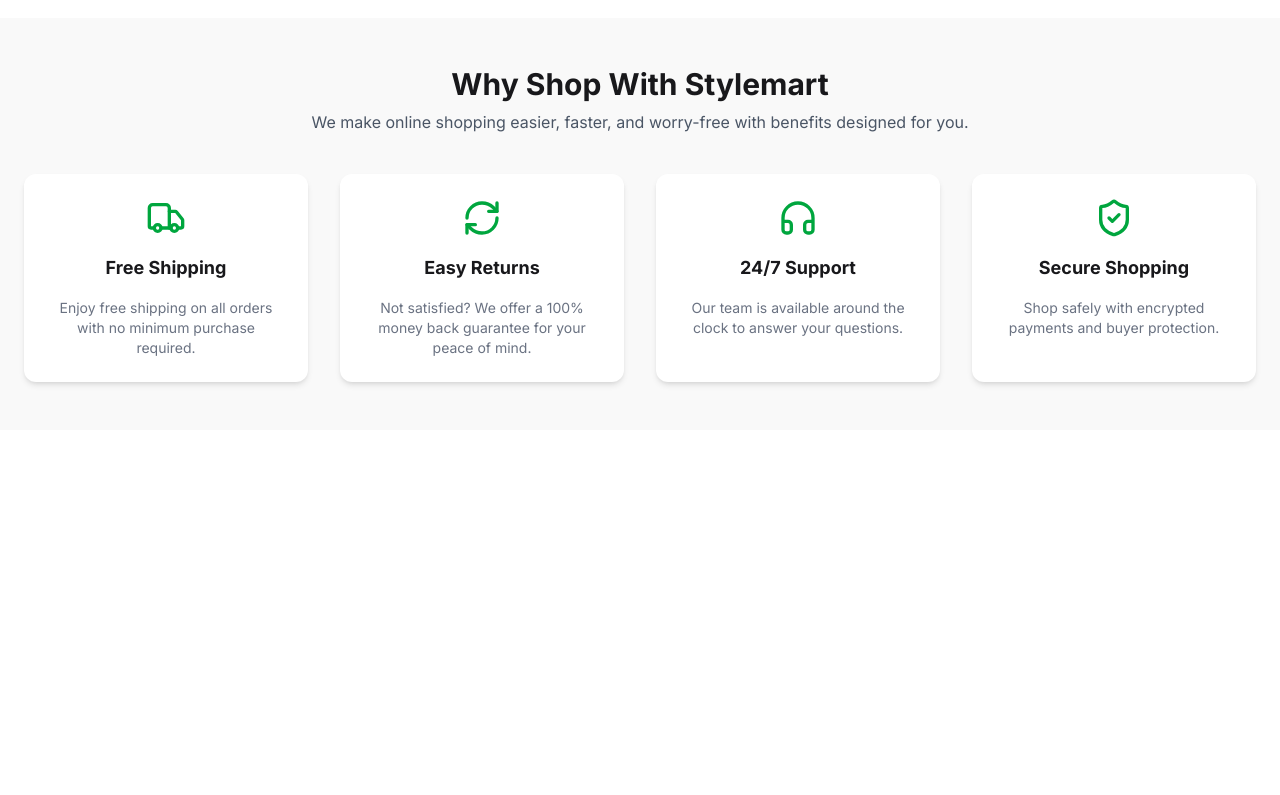
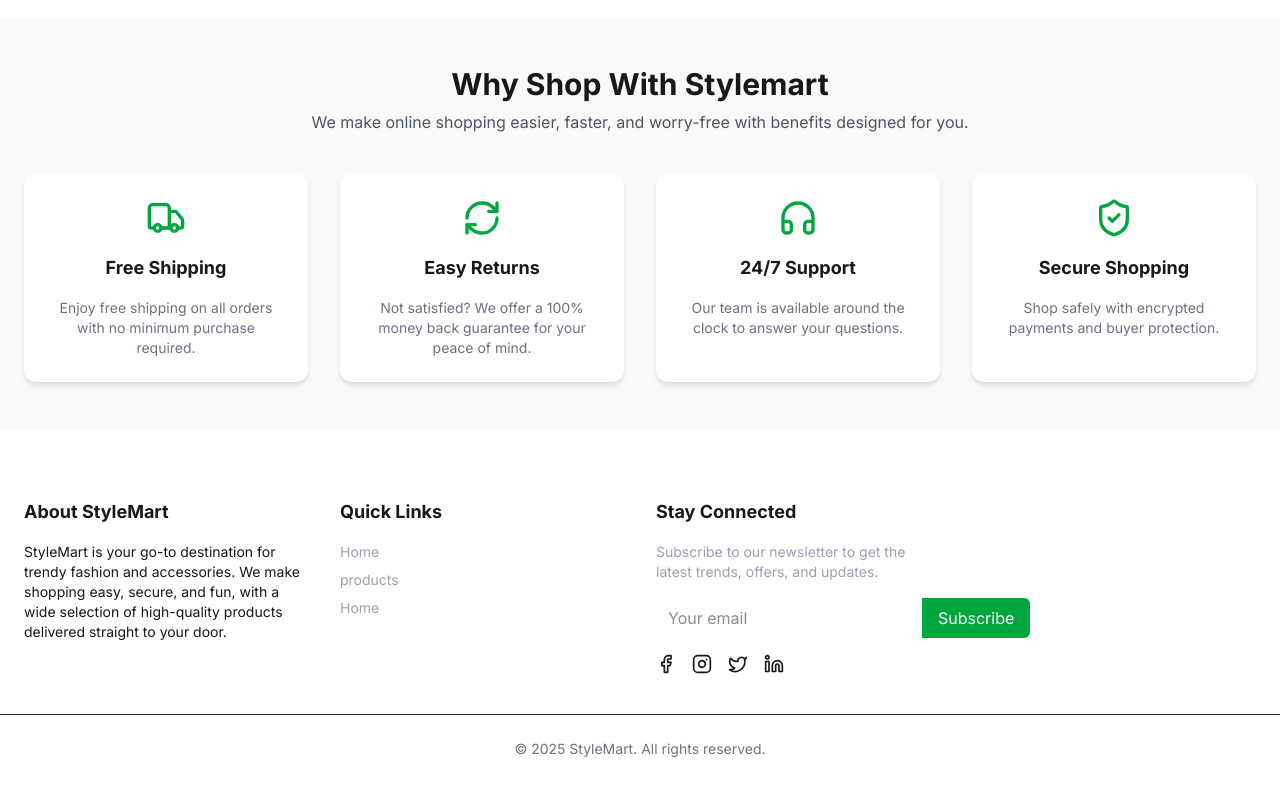
Before and after one commit to dev-sharafat/StyleMart, a Next.js app: page / in a window 1280 px wide. Shown: the part 1217-2012 px from the top of the page. Before the commit the page ends 1667 px from the top, so only its background shows below. Built offline with nearby package versions, Linux system fonts and the light colour scheme.

Commit message:
adding the footer section

```diff
--- a/src/app/layout.js
+++ b/src/app/layout.js
@@ -1,6 +1,7 @@
 import { Geist, Geist_Mono, Inter } from "next/font/google";
 import "./globals.css";
 import NavBar from "@/components/NavBar";
+import Footer from "@/components/Footer";
 
 const geistSans = Geist({
   variable: "--font-geist-sans",
@@ -33,6 +34,9 @@ export default function RootLayout({ children }) {
         <main>
          {children}
         </main>
+        <footer>
+          <Footer/>
+        </footer>
       </body>
     </html>
   );
--- /dev/null
+++ b/src/components/Footer.jsx
@@ -0,0 +1,77 @@
+"use client";
+
+import { Facebook, Instagram, Twitter, Linkedin } from "lucide-react";
+import Link from "next/link";
+
+const Footer = () => {
+    const navLink = (
+    <>
+      <li>
+        <Link href="/">Home</Link>
+      </li>
+      <li>
+        <Link href="/products">products</Link>
+      </li>
+      <li>
+        <Link href="/about">Home</Link>
+      </li>
+    </>
+  );
+  return (
+    <footer className="container mx-auto py-12">
+      <div className="container mx-auto px-6 grid grid-cols-1 md:grid-cols-4 gap-8">
+
+        {/* About */}
+        <div>
+          <h3 className="dark:text-white font-bold text-lg mb-4">About StyleMart</h3>
+          <p className="dark:text-gray-400 text-sm">
+            StyleMart is your go-to destination for trendy fashion and accessories. We make shopping easy, secure, and fun, with a wide selection of high-quality products delivered straight to your door.
+          </p>
+        </div>
+
+        {/* Quick Links */}
+        <div>
+          <h3 className="dark:text-white font-bold text-lg mb-4">Quick Links</h3>
+          <ul className="space-y-2 text-gray-400 text-sm">
+        {navLink}
+          </ul>
+        </div>
+
+
+        {/* Newsletter & Socials */}
+        <div>
+          <h3 className="dark:text-white font-bold text-lg mb-4">Stay Connected</h3>
+          <p className="text-gray-400 text-sm mb-4">
+            Subscribe to our newsletter to get the latest trends, offers, and updates.
+          </p>
+          <form className="flex gap-2 mb-4">
+            <input
+              type="email"
+              placeholder="Your email"
+              className="px-3 py-2 rounded-l-md text-gray-900 focus:outline-none flex-1"
+            />
+            <button
+              type="submit"
+              className="bg-green-600 text-white px-4 py-2 rounded-r-md hover:bg-green-700 transition"
+            >
+              Subscribe
+            </button>
+          </form>
+          <div className="flex gap-4">
+            <Link href="#"><Facebook className="w-5 h-5 hover:text-green-600 transition" /></Link>
+            <Link href="#"><Instagram className="w-5 h-5 hover:text-green-600 transition" /></Link>
+            <Link href="#"><Twitter className="w-5 h-5 hover:text-green-600 transition" /></Link>
+            <Link href="#"><Linkedin className="w-5 h-5 hover:text-green-600 transition" /></Link>
+          </div>
+        </div>
+      </div>
+
+      {/* Bottom Bar */}
+      <div className="border-t border-gray-800 mt-10 pt-6 text-center text-gray-500 text-sm">
+        &copy; {new Date().getFullYear()} StyleMart. All rights reserved.
+      </div>
+    </footer>
+  );
+};
+
+export default Footer;
```
